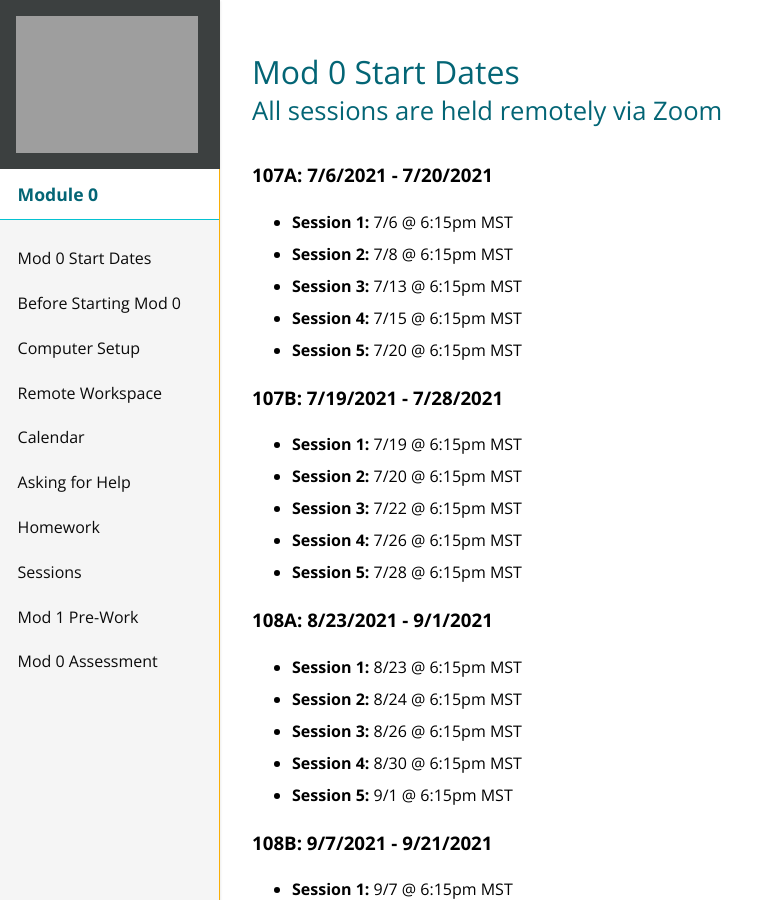
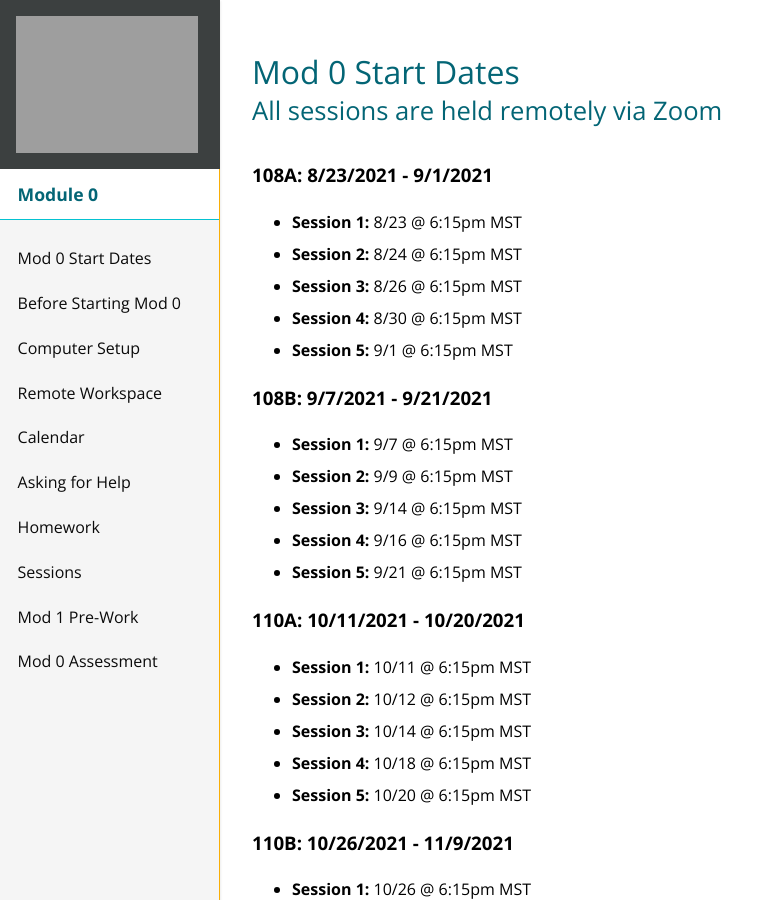
Before and after one commit to turingschool/mod-0-curriculum, a Jekyll site: the page built from start-dates.md, in a window 1280 px wide and 900 px high. Shown: the whole window, without its empty margins (0-784 px from the left). Built offline with Jekyll 4.4.1, drawn with Linux system fonts in a browser that asks for light colours; nearby versions of some CDN libraries.

Commit message:
Adjust start dates

```diff
--- a/start-dates.md
+++ b/start-dates.md
@@ -4,20 +4,6 @@ title:      Mod 0 Start Dates
 subheading: All sessions are held remotely via Zoom
 permalink:  start-dates
 ---
-
-### 107A: 7/6/2021 - 7/20/2021
-- **Session 1:** 7/6 @ 6:15pm MST
-- **Session 2:** 7/8 @ 6:15pm MST
-- **Session 3:** 7/13 @ 6:15pm MST
-- **Session 4:** 7/15 @ 6:15pm MST
-- **Session 5:** 7/20 @ 6:15pm MST
-
-### 107B: 7/19/2021 - 7/28/2021
-- **Session 1:** 7/19 @ 6:15pm MST
-- **Session 2:** 7/20 @ 6:15pm MST
-- **Session 3:** 7/22 @ 6:15pm MST
-- **Session 4:** 7/26 @ 6:15pm MST
-- **Session 5:** 7/28 @ 6:15pm MST
 
 ### 108A: 8/23/2021 - 9/1/2021
 - **Session 1:** 8/23 @ 6:15pm MST
```
